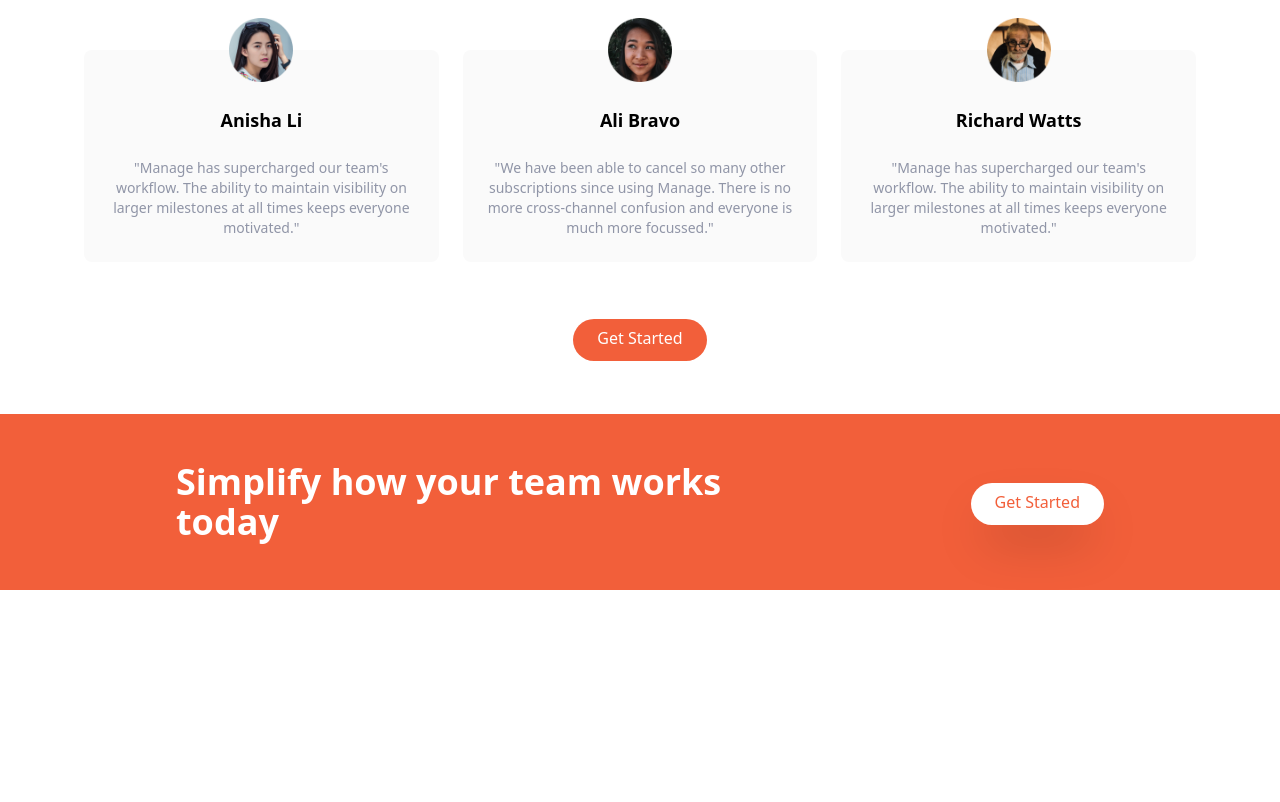
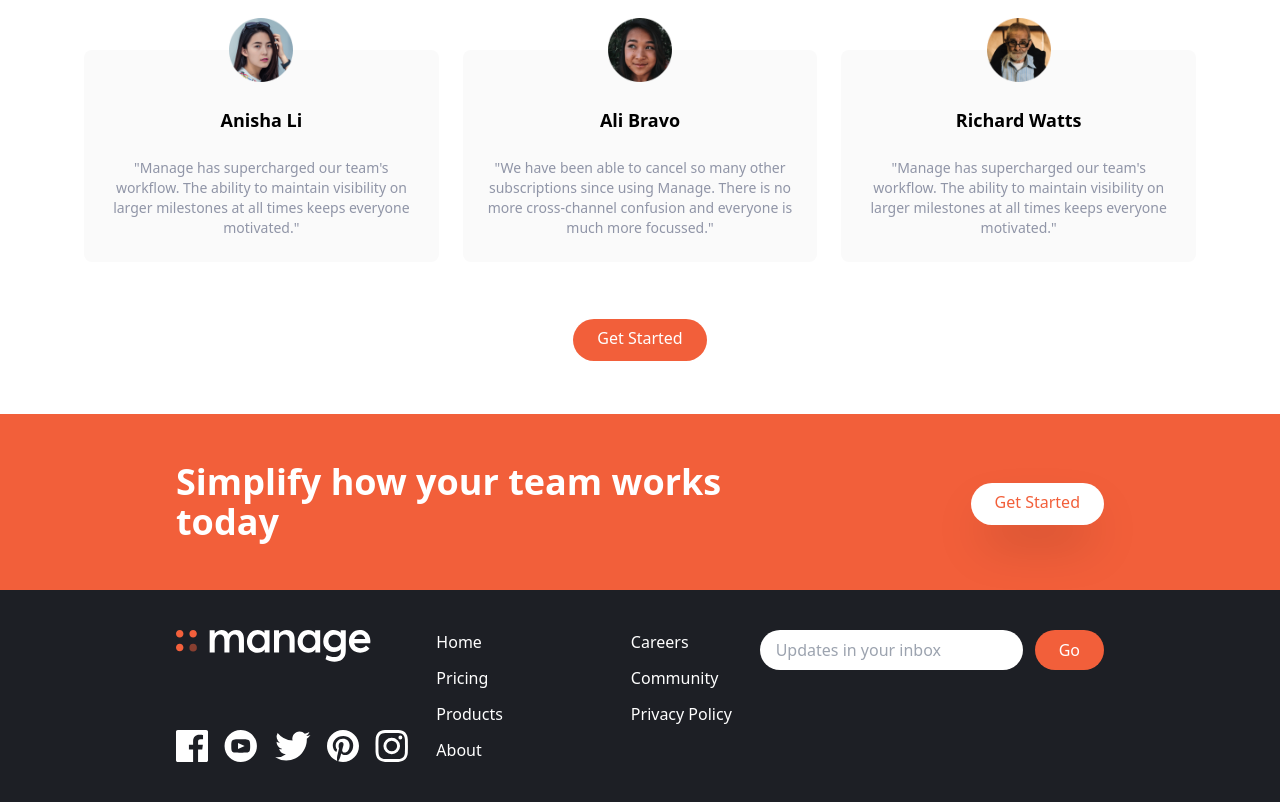
Before and after one commit to darren-2016/tailwind-manage-landing, a website: page index.html in a window 1280 px wide. Shown: the part 1354-2156 px from the top of the page. Before the commit the page ends 1944 px from the top, so only its background shows below. Drawn offline with Linux system fonts and the light colour scheme.

Commit message:
Implementation of footer

```diff
--- a/index.html
+++ b/index.html
@@ -247,5 +247,74 @@
         </div>
     </div>
    </section>
+
+   <!-- Footer -->
+    <footer class="bg-veryDarkBlue">
+      <!-- Flex Container -->
+       <div class="container flex flex-col-reverse justify-between px-6 py-10 mx-auto space-y-8 md:flex-row md:space-y-0">
+        <!-- Logo and social links container -->
+         <div class="flex flex-col-reverse items-center justify-between space-y-12 md:flex-col md:space-y-0 md:items-start">
+          <!-- Logo -->
+           <div>
+            <img src="img/logo-white.svg" class="h-8" alt="">
+           </div>
+           <!-- Social Links Container -->
+            <div class="flex justify-center space-x-4">
+              <!-- Link 1 -->
+               <a href="#">
+                <img src="img/icon-facebook.svg" class="h-8" alt="">
+              </a>
+              <!-- Link 2 -->
+              <a href="#">
+                <img src="img/icon-youtube.svg" class="h-8" alt="">
+              </a>
+              <!-- Link 3 -->
+              <a href="#">
+                <img src="img/icon-twitter.svg" class="h-8" alt="">
+              </a>
+              <!-- Link 4 -->
+              <a href="#">
+                <img src="img/icon-pinterest.svg" class="h-8" alt="">
+              </a>
+              <!-- Link 5 -->
+              <a href="#">
+                <img src="img/icon-instagram.svg" class="h-8" alt="">
+              </a>
+            </div>
+         </div>
+         <!-- List Container -->
+          <div class="flex justify-around space-x-32">
+            <div class="flex flex-col space-y-3 text-white">
+              <a href="#" class="hover:text-brightRed">Home</a>
+              <a href="#" class="hover:text-brightRed">Pricing</a>
+              <a href="#" class="hover:text-brightRed">Products</a>
+              <a href="#" class="hover:text-brightRed">About</a>
+            </div>
+            <div class="flex flex-col space-y-3 text-white">
+              <a href="#" class="hover:text-brightRed">Careers</a>
+              <a href="#" class="hover:text-brightRed">Community</a>
+              <a href="#" class="hover:text-brightRed">Privacy Policy</a>
+            </div>
+          </div>
+
+          <!-- Input Container -->
+           <div class="flex flex-col justify-between">
+            <form>
+              <div class="flex space-x-3">
+                <input
+                  class="flex-1 px-4 rounded-full focus:outline-none"
+                  type="text"
+                  placeholder="Updates in your inbox"
+                />
+                <button class="px-6 py-2 text-white rounded-full bg-brightRed hover:bg-brightRedLight focus:outline-none">
+                  Go
+                </button>
+              </div>
+            </form>
+           </div>
+       </div>
+
+    </footer>
+
 </body>
 </html>
```
Also changed, not shown: css/main.css.
